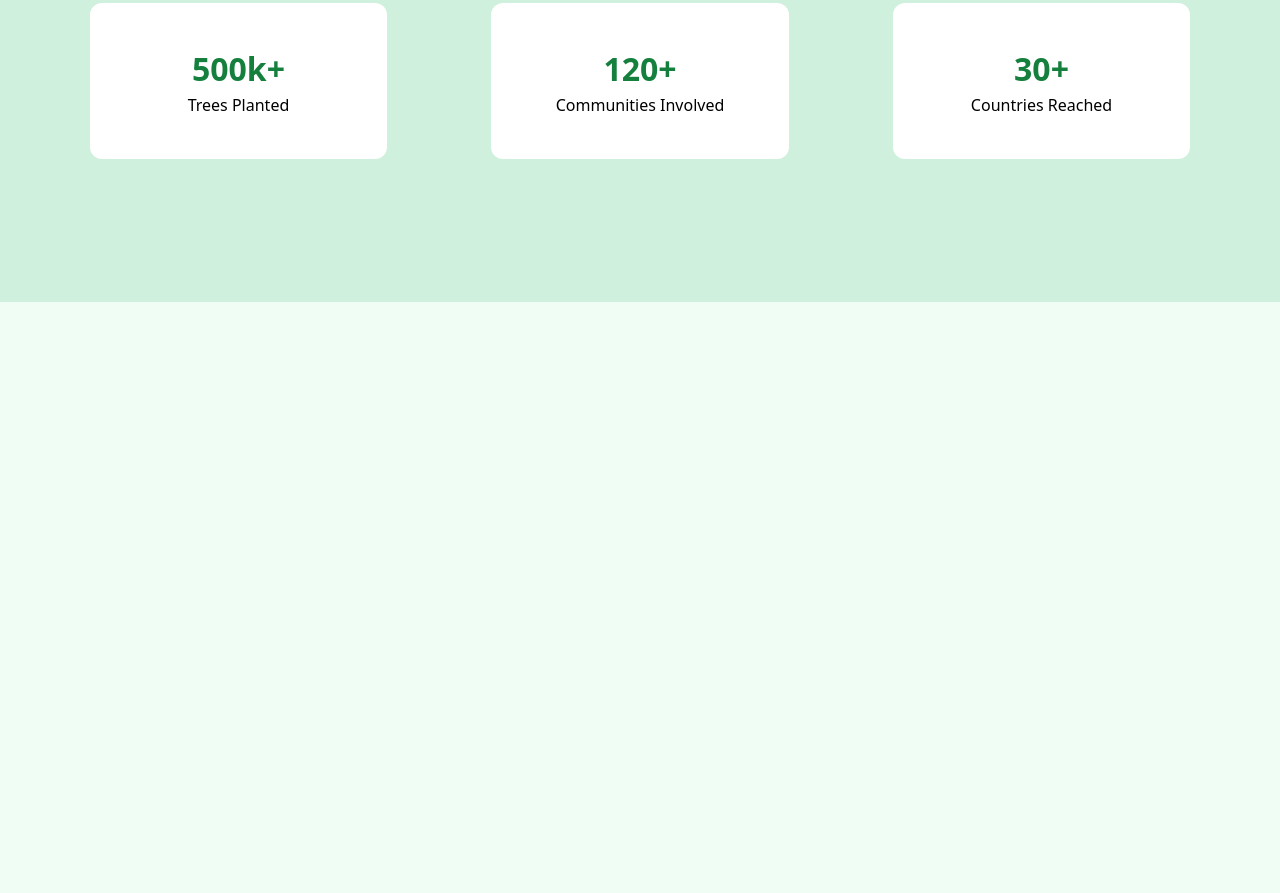
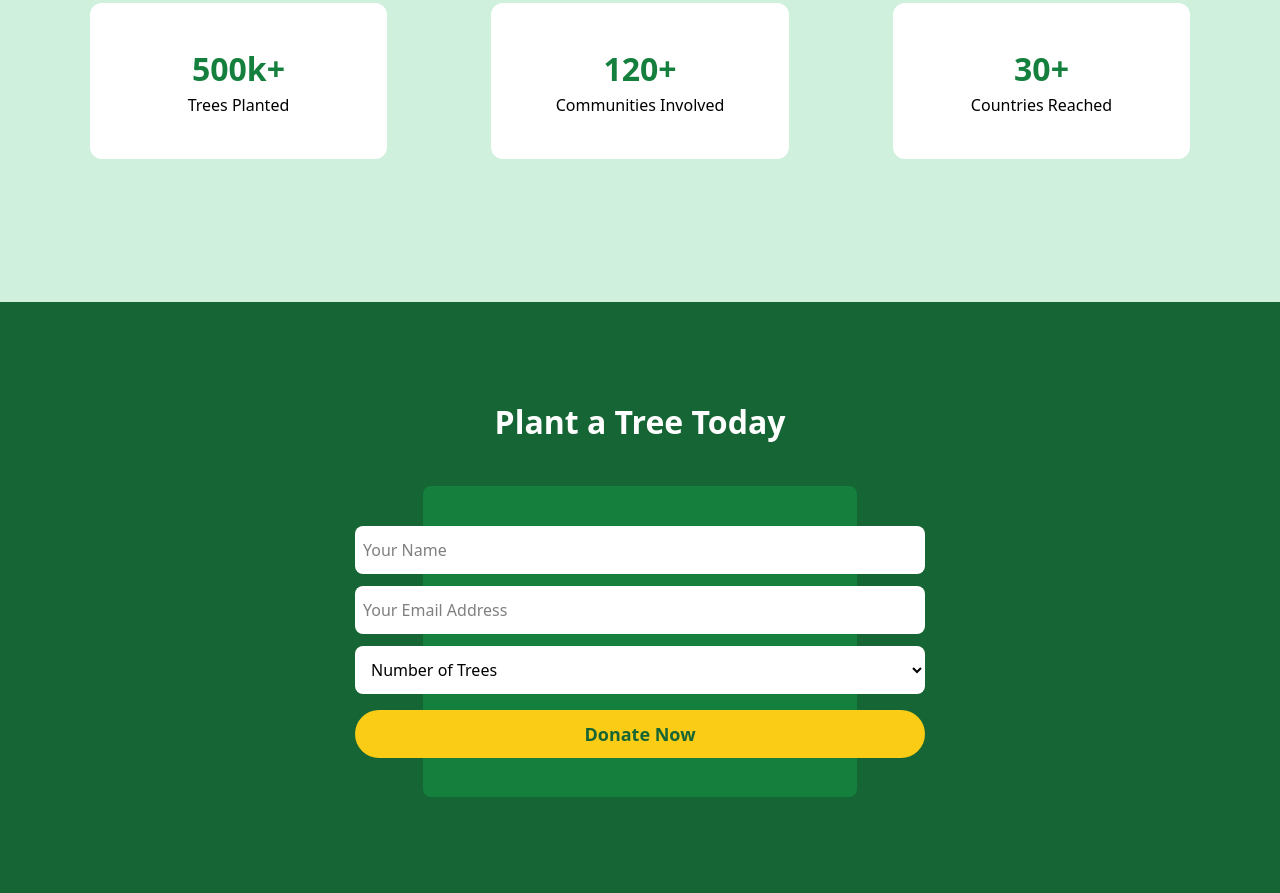
Before and after one commit to Fayed-Abir/ASSIGNMENT-06-by-PH, a plain HTML site: page index.html in a window 1280 px wide. Shown: the part 2146-3039 px from the top of the page. Before the commit the page ends 2448 px from the top, so only its background shows below. Drawn offline with nearby package versions, Linux system fonts and the light colour scheme.

Commit message:
Both Impact and form section is done!

```diff
--- a/index.html
+++ b/index.html
@@ -208,5 +208,30 @@
 
         </section>
 
+        <!-- Form Section -->
+         <section id="form-section" class="bg-[#166534] w-full h-[591px] flex flex-col justify-center items-center">
+            <h2 class="text-[2rem] font-semibold text-white text-center">Plant a Tree Today</h2>
+
+            <div id="form-parent" class="bg-[#15803D] w-[33.85%] h-[311px] mx-auto p-10 flex flex-col justify-between items-center rounded-lg mt-10">
+                <form id="form" class="">
+                   <input type="text" name="Your Name" id="your-name" placeholder="Your Name" class="bg-white mx-auto w-[570px] h-[48px] rounded-lg text-left p-2 text-[1rem] mb-3">
+                   <input type="email" name="email" id="email" placeholder="Your Email Address" class="bg-white mx-auto w-[570px] h-[48px] rounded-lg text-left p-2 text-[1rem] mb-3" >
+              <select name="trees" id="trees" class="bg-white w-full h-[48px] rounded-lg px-3 text-[1rem] outline-none">
+                 <option value="">Number of Trees</option>
+                 <option value="1">1 Tree</option>
+                 <option value="2">2 Trees</option>
+                 <option value="3">3 Trees</option>
+                 <option value="5">5 Trees</option>
+                 <option value="10">10 Trees</option>
+              </select>
+
+
+      <button type="submit" class="bg-[#FACC15] text-[#166534] font-semibold text-lg w-full h-[48px] rounded-3xl    mt-4 hover:bg-yellow-400 transition">Donate Now
+      </button>
+                </form>
+            </div>
+
+         </section>
+
 </body>
 </html>
```
